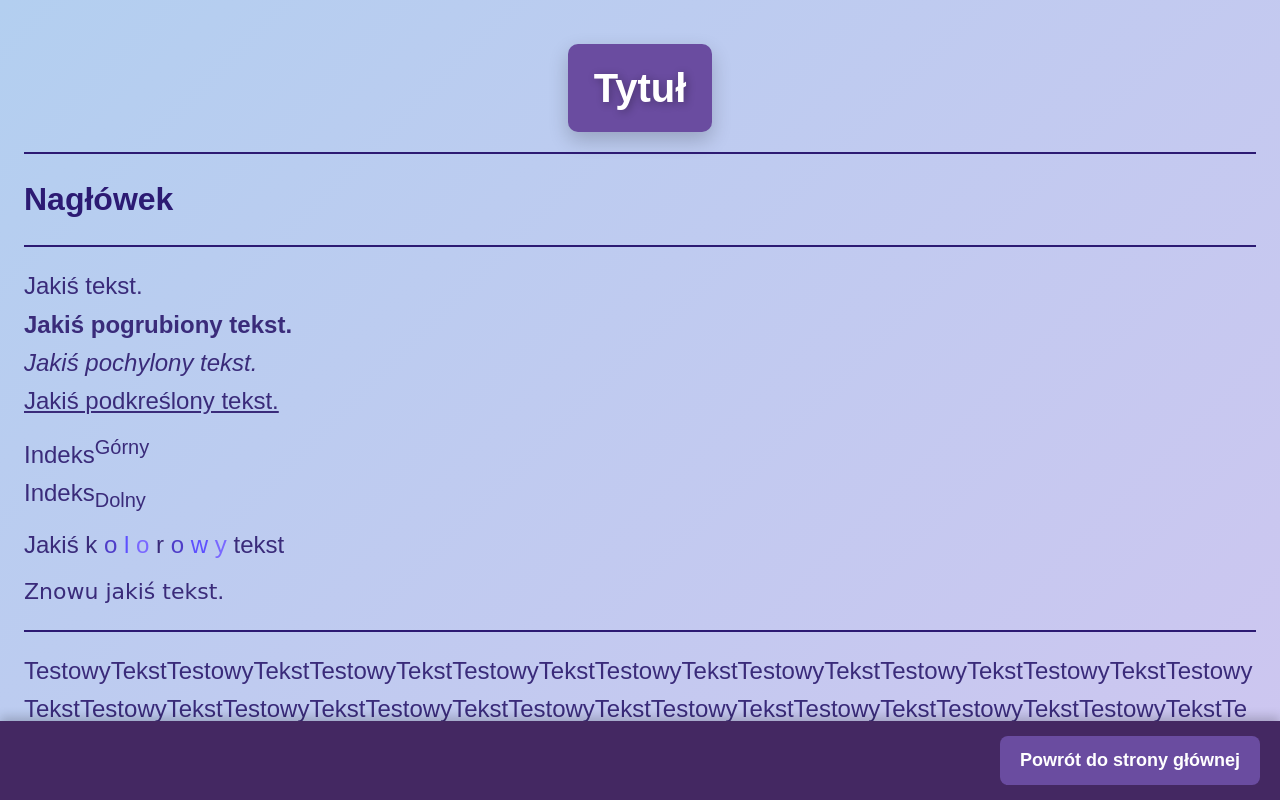
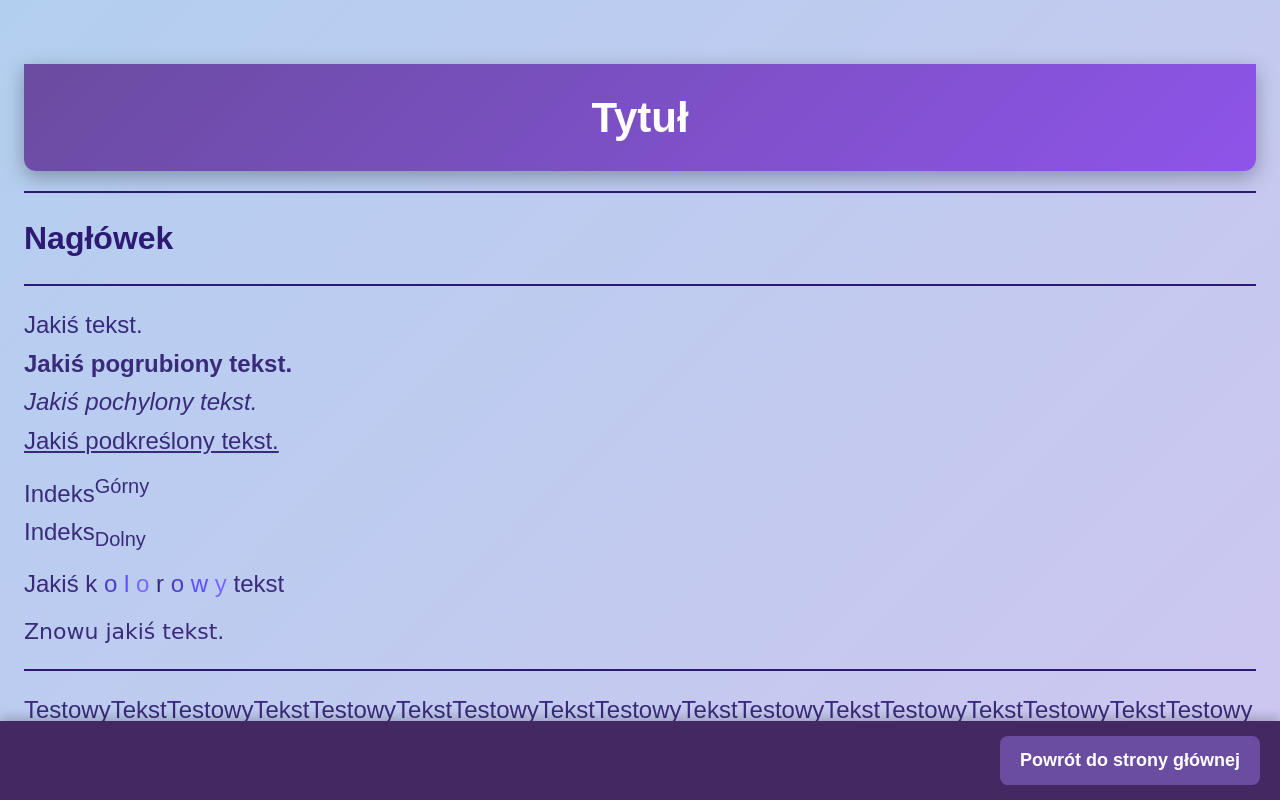
Before and after one commit to nat-gos/nat-gos.github.io, a plain HTML site: page Zadanie_1.html in a window 1280 px wide. Shown: the top 800 px of the page. Drawn offline with Linux system fonts and the light colour scheme.

Commit message:
Update Zadanie_1.html

```diff
--- a/Zadanie_1.html
+++ b/Zadanie_1.html
@@ -18,18 +18,17 @@
       overflow-x: hidden; /*Usuwa problem przewijania się strony w bok*/
       padding-bottom: 100px;} /*Daje miejsce na pasek na dole strony*/
     h1
-      {color: #FFFFFF;
-      background-color: #6A4CA0;
+      {display: block;
+      width: 100%;
+      padding: 20px 0;
+      margin-top: 40px; /*Odsunięcie od góry strony*/
       font-family: 'Agdasima', sans-serif;
-      font-size: 40px;
-      padding: 12px 26px;
-      border-radius: 10px;
-      text-shadow: 2px 2px 8px rgba(0,0,0,0.3);
-      box-shadow: 0 8px 20px rgba(0,0,0,0.2);
-      margin: 20px auto;
-      display: table;
-      transition: all 0.3s ease;
-      text-align: center;}
+      font-size: 42px;
+      color: #fff;
+      background: linear-gradient(135deg, #6A4CA0, #8E54E9);
+      text-align: center;
+      border-radius: 0 0 12px 12px;/* lekko zaokrąglone tylko na dole */
+      box-shadow: 0 6px 20px rgba(0,0,0,0.3);}
     h1:hover
       {box-shadow: 0 12px 30px rgba(0,0,0,0.3);
       background: linear-gradient(135deg, #8E54E9, #6A4CA0);}
```
